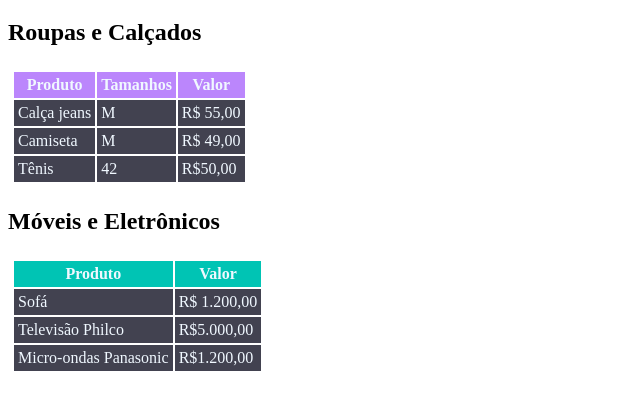
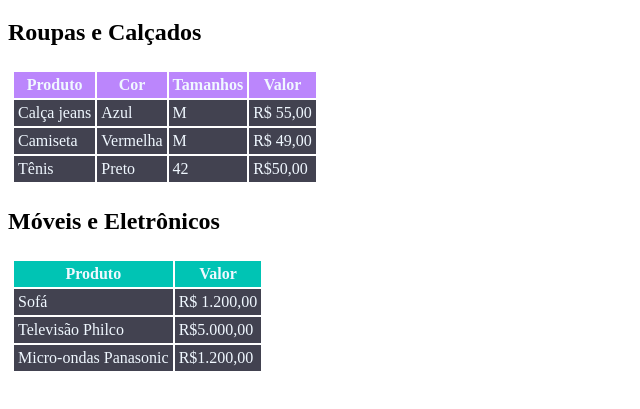
Before and after one commit to penelope-lara/Tabelas, a plain HTML site: page index.html in a window 1280 px wide. Shown: the part 61-470 px from the top of the page, without its empty margins (0-640 px from the left). Drawn offline with Linux system fonts and the light colour scheme.

Commit message:
Poi acrescentado uma coluna com a cor dos itens.

```diff
--- a/index.html
+++ b/index.html
@@ -21,6 +21,7 @@
         <thead>
             <tr class="cabecalho-roupas">
                 <th >Produto</th>
+                <th>Cor</th>
                 <th>Tamanhos</th>
                 <th>Valor</th>
             </tr>
@@ -29,18 +30,21 @@
 
             <tr class="tabela-roupas" >
                 <td>Calça jeans</td>
+                <td>Azul</td>
                 <td>M</td>
                 <td>R$ 55,00</td>
             </tr>
 
             <tr class="tabela-roupas" >
                 <td>Camiseta</td>
+                <td>Vermelha</td>
                 <td>M</td>
                 <td>R$ 49,00</td>
             </tr>
 
             <tr class="tabela-roupas">
                 <td>Tênis</td>
+                <td>Preto</td>
                 <td>42</td>
                 <td>R$50,00</td>
             </tr>
```
